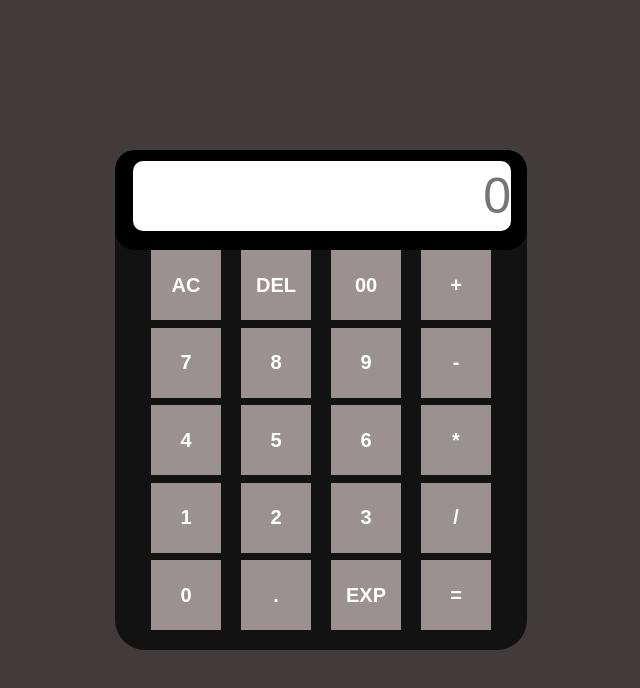
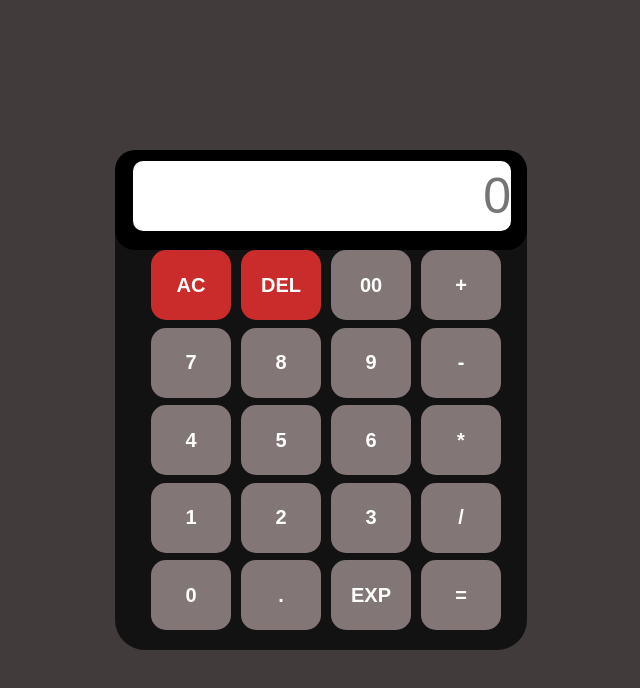
Before and after one commit to Techguyak/Caalciii--, a plain HTML site: page index.html in a window 1280 px wide. Shown: the whole page, without its empty margins (319-959 px from the left). Drawn offline with Linux system fonts and the light colour scheme.

Commit message:
style added

```diff
--- a/index.html
+++ b/index.html
@@ -14,8 +14,8 @@
     <input type="text" name="calci" id="calci" class="calci" placeholder="0">
     </header>
     <div class="full-btns">
-    <input type="button" value="AC" onclick=" calci.value=''">
-    <input type="button" value="DEL" onclick=" calci.value=calci.value.toString().slice(0,-1)">
+    <input type="button" value="AC" class="red-btn" onclick=" calci.value=''">
+    <input type="button" value="DEL" class="red-btn" onclick=" calci.value=calci.value.toString().slice(0,-1)">
     <input type="button" value="00" onclick=" calci.value+='00'">
 
     <input type="button" value="+" onclick=" calci.value+='+'">
--- a/style.css
+++ b/style.css
@@ -47,13 +47,17 @@ header{
 }
 input,button{
     height:70px;
-    width: 70px;
+    width: 80px;
     font-size: 20px;
     font-weight: 600;
     color: white;
-    background-color: rgb(155, 145, 145);
+    background-color: rgb(131, 118, 118);
     border: none;
+    border-radius: 15px;
 
+}
+.red-btn{
+    background-color: rgb(202, 43, 43);
 }
 .full-btns{
     height: 383px;
```
